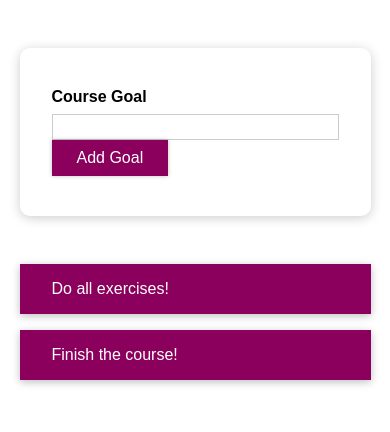
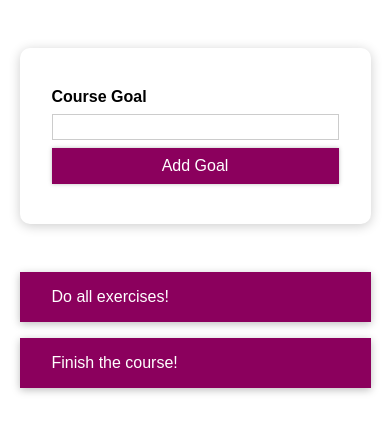
Before and after one commit to AsmaaFH/Max-React_Styling-React-Comp, a React (Create React App) app: page / in a window 390 px wide. Shown: the top 432 px of the page. Built offline with nearby package versions, Linux system fonts and the light colour scheme.

Commit message:
Styled Components & Media Queries

```diff
--- a/src/components/CourseGoals/CourseInput/CourseInput.js
+++ b/src/components/CourseGoals/CourseInput/CourseInput.js
@@ -23,6 +23,7 @@ const FormControl = styled.div`
     font: inherit;
     line-height: 1.5rem;
     padding: 0 0.25rem;
+    margin-bottom: 0.5rem;
   }
 
   & input:focus {
--- a/src/components/UI/Button/Button.js
+++ b/src/components/UI/Button/Button.js
@@ -1,6 +1,7 @@
 import styled from 'styled-components';
 
 const Button = styled.button`
+  width: 100%;
   font: inherit;
   padding: 0.5rem 1.5rem;
   border: 1px solid #8b005d;
@@ -8,6 +9,10 @@ const Button = styled.button`
   background: #8b005d;
   box-shadow: 0 0 4px rgba(0, 0, 0, 0.26);
   cursor: pointer;
+
+  @media (min-width: 768px) {
+    width: auto;
+  }
 
   &:focus {
     outline: none;
```
